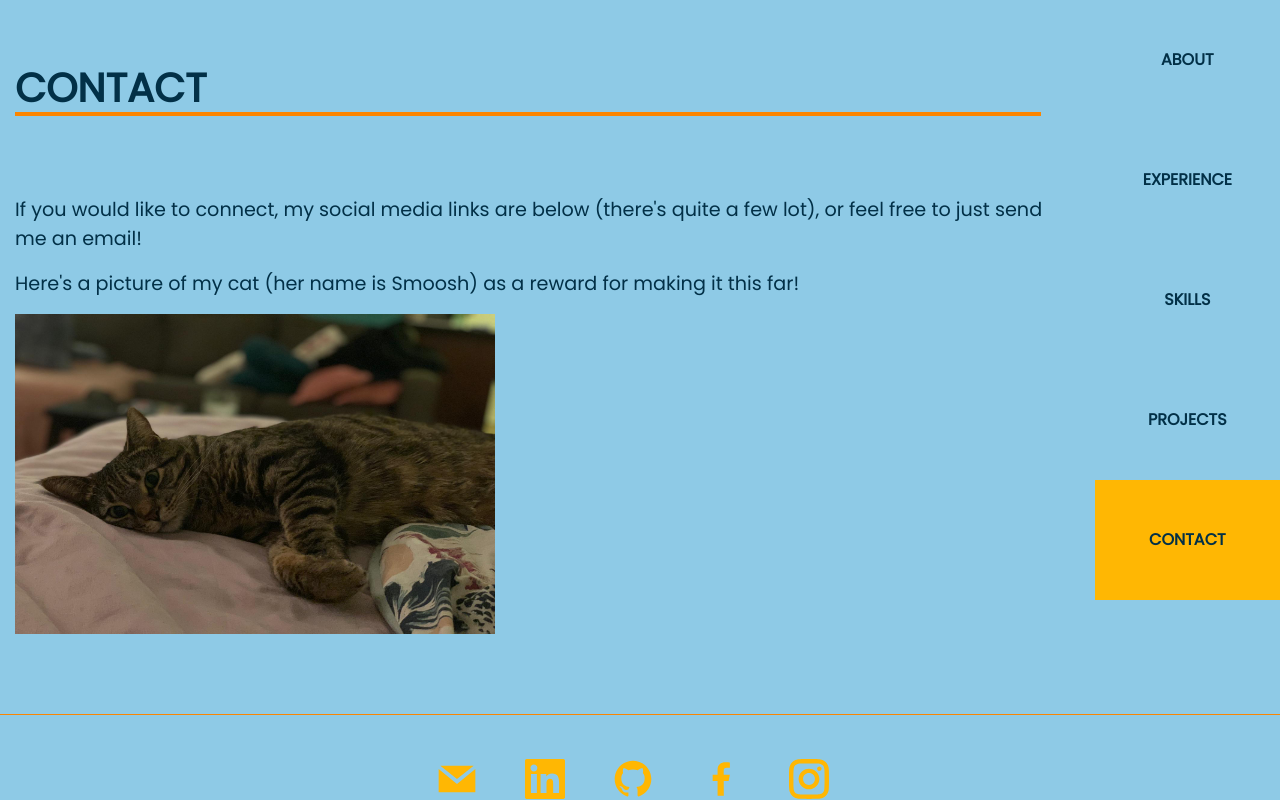
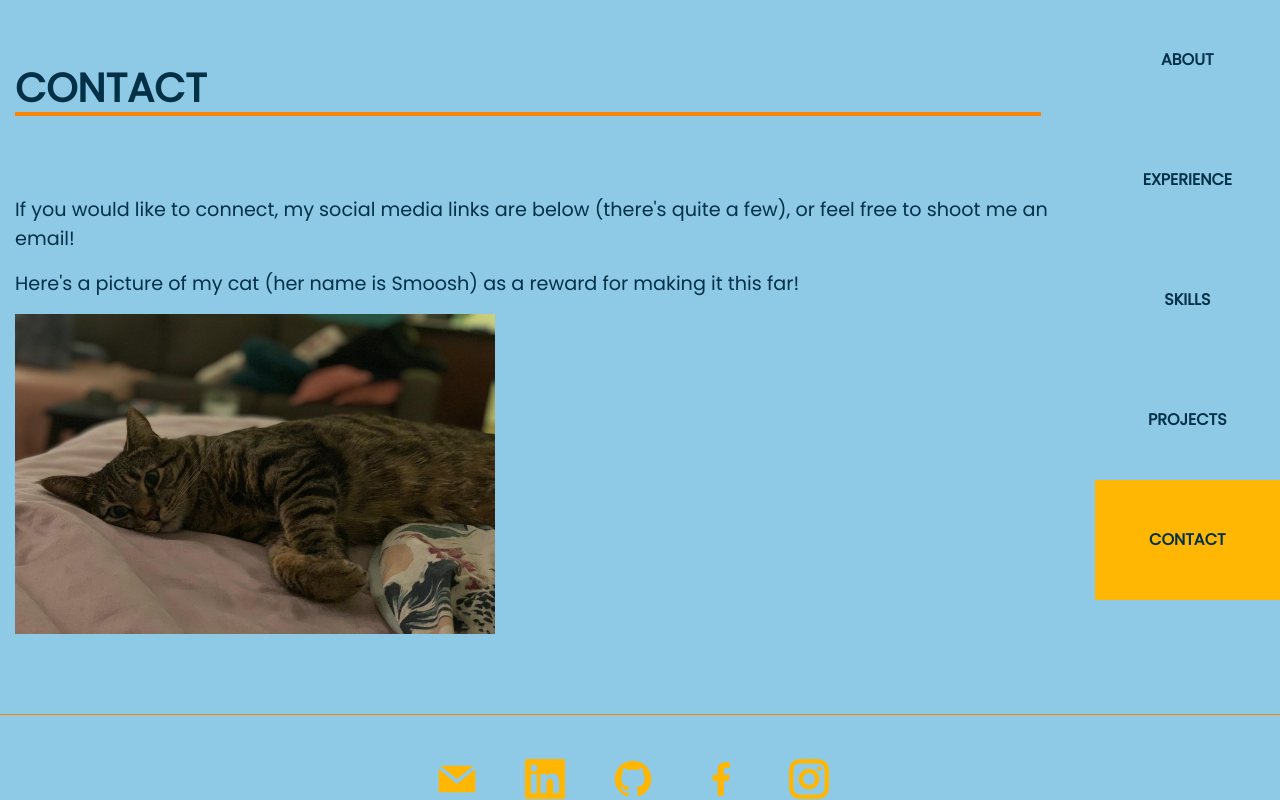
Before and after one commit to anamkhan-cs/anamkhan-net, a React (Create React App) app: page /contact in a window 1280 px wide. Shown: the top 800 px of the page. Built offline with nearby package versions, Linux system fonts and the light colour scheme.

Commit message:
updated contents

```diff
--- a/src/Navbar/Navbar.module.scss
+++ b/src/Navbar/Navbar.module.scss
@@ -10,7 +10,7 @@
   }
   position: fixed;
   right: 0px;
-  height: 80vh;
+  height: 75vh;
 }
 
 .navitem {
--- a/src/components/Contact/Contact.js
+++ b/src/components/Contact/Contact.js
@@ -26,7 +26,7 @@ const Contact = () => {
         <div className={contentContainer}>
           <p>
             If you would like to connect, my social media links are below
-            (there's quite a few lot), or feel free to just send me an email!
+            (there's quite a few), or feel free to shoot me an email!
           </p>
           <p>
             Here's a picture of my cat (her name is Smoosh) as a reward for
```
